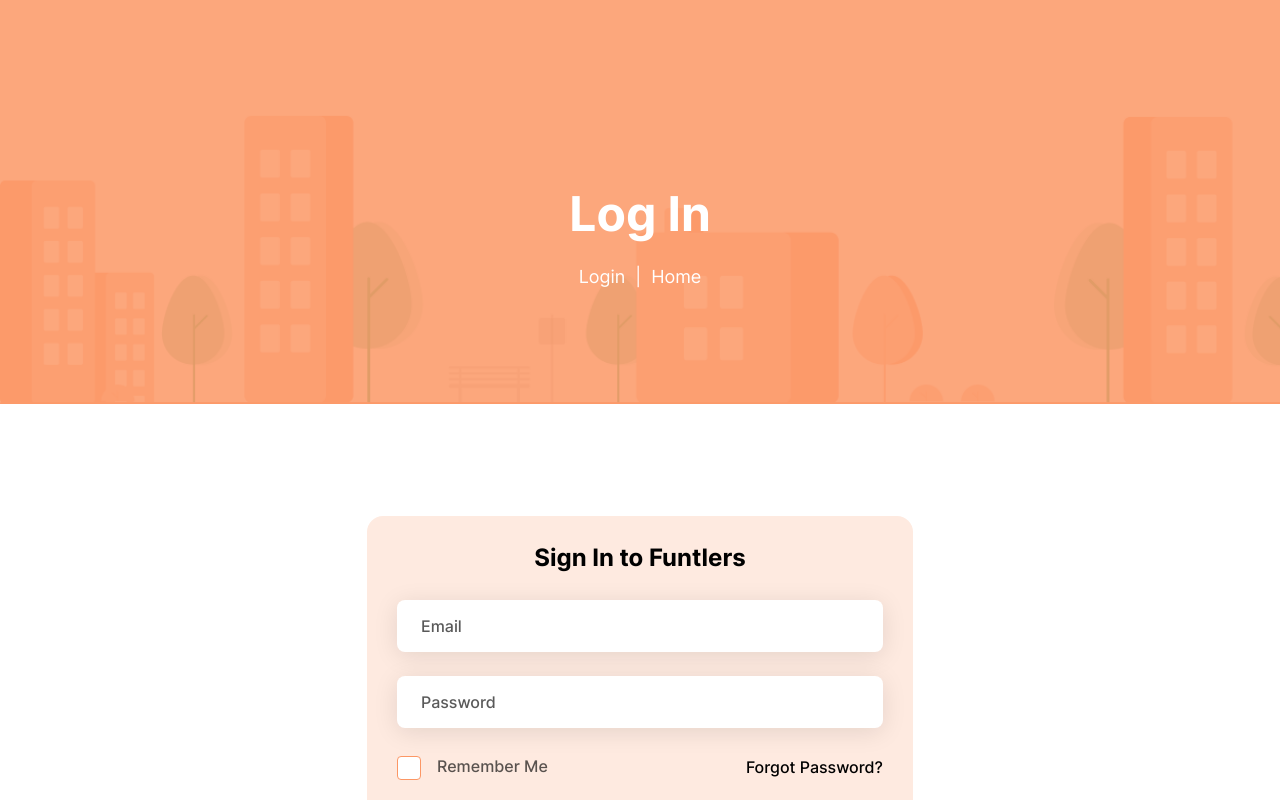
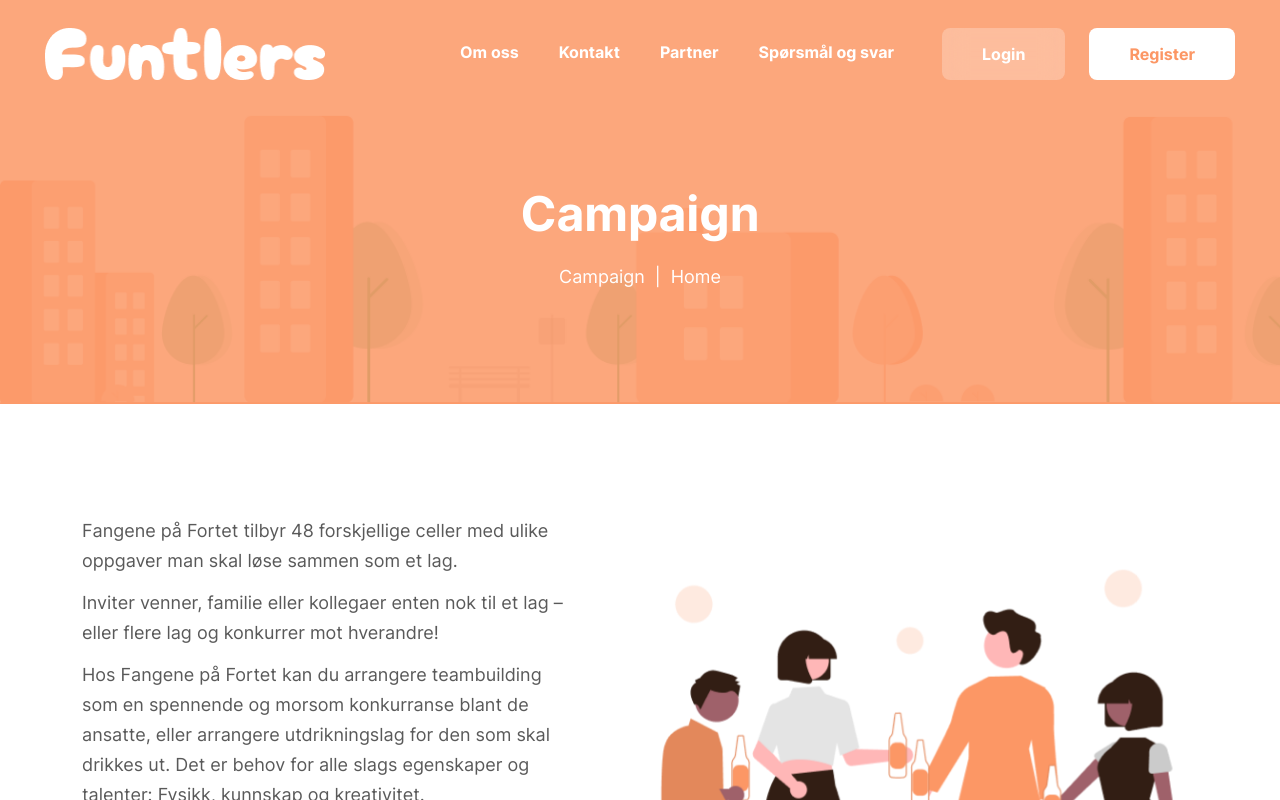
Before and after one commit to the-teck-nerd/funtlers-app, a React (Create React App) app: page /campaign in a window 1280 px wide. Shown: the top 800 px of the page. Built offline with nearby package versions, Linux system fonts and the light colour scheme.

Commit message:
feat(login): login with session

```diff
--- a/package.json
+++ b/package.json
@@ -8,9 +8,12 @@
     "@testing-library/user-event": "^13.5.0",
     "axios": "^1.2.0",
     "bootstrap": "^5.2.3",
+    "formik": "^2.2.9",
     "react": "^18.2.0",
+    "react-auth-kit": "^2.7.0",
     "react-bootstrap": "^2.6.0",
     "react-dom": "^18.2.0",
+    "react-hot-toast": "^2.4.0",
     "react-router-dom": "^6.4.3",
     "react-scripts": "^5.0.1",
     "sass": "^1.56.1",
--- a/src/App.js
+++ b/src/App.js
@@ -1,4 +1,3 @@
-import { useState } from "react";
 import "./App.scss";
 import { Routes, Route } from "react-router-dom";
 import LandingPage from "./components/LandingPage/LandingPage";
@@ -11,23 +10,21 @@
 import Activities from "./components/Activities/Activities";
 import ActivityDetails from "./components/Activity-Details/ActivityDetails";
 import Payments from "./components/Payments/Payments";
-import Login from './components/Login/Login';
-import SearchResultPage from './components/SearchResultPage/SearchResultPage';
-import TeamPage from './components/TeamPage/TeamPage';
-import BookingConPage from './components/BookingConPage/BookingConPage';
-import CampaignPage from './components/CampaignPage/CampaignPage';
-import Register from './components/Register/Register';
-import React from "react";
+import Login from "./components/Login/Login";
+import SearchResultPage from "./components/SearchResultPage/SearchResultPage";
+import TeamPage from "./components/TeamPage/TeamPage";
+import BookingConPage from "./components/BookingConPage/BookingConPage";
+import CampaignPage from "./components/CampaignPage/CampaignPage";
+import Register from "./components/Register/Register";
+import React   from "react";
+import { getToken } from "./api/LoginService";
+import { useState } from "react";
 
 function App() {
 
-  const [token, setToken] = useState(null);
 
-  if(!token) {
-    return <Login setToken={setToken} />
-  }
+
   return (
-
     <>
       <Header />
       <Routes>
@@ -45,56 +42,24 @@
           exact={true}
           element={<ActivityDetails />}
         />
-        <Route
-          path="/login"
-          exact={true}
-          element={<Login />}
-        />
-        <Route
-          path="/register"
-          exact={true}
-          element={<Register />}
-        />
-        <Route
-          path="/contact"
-          exact={true}
-          element={<ContactPage />}
-        />
-        <Route
-          path="/faq"
-          exact={true}
-          element={<FaqPage />}
-        />
-        <Route
-          path="/about"
-          exact={true}
-          element={<AboutPage />}
-        />
-        <Route
-          path="/partner"
-          exact={true}
-          element={<PartnersPage />}
-        />
+        <Route path="/login" exact={true} element={<Login />} />
+        <Route path="/register" exact={true} element={<Register />} />
+        <Route path="/contact" exact={true} element={<ContactPage />} />
+        <Route path="/faq" exact={true} element={<FaqPage />} />
+        <Route path="/about" exact={true} element={<AboutPage />} />
+        <Route path="/partner" exact={true} element={<PartnersPage />} />
         <Route
           path="/searchResult"
           exact={true}
           element={<SearchResultPage />}
         />
-        <Route
-          path="/team"
-          exact={true}
-          element={<TeamPage />}
-        />
+        <Route path="/team" exact={true} element={<TeamPage />} />
         <Route
           path="/booking-confirmation"
           exact={true}
           element={<BookingConPage />}
         />
-        <Route
-          path="/campaign"
-          exact={true}
-          element={<CampaignPage />}
-        />
+        <Route path="/campaign" exact={true} element={<CampaignPage />} />
       </Routes>
       <Footer />
     </>
--- a/src/api/LoginService.js
+++ b/src/api/LoginService.js
@@ -1,4 +1,4 @@
-export default async function loginUser(credentials, token) {
+export async function loginUser(credentials, token) {
   // return fetch('http://localhost:8080/login', {
   //   method: 'POST',
   //   headers: {
@@ -14,6 +14,7 @@
   ) {
     token.user = "taimoor@gmail.com";
     token.state = "success";
+    token.firstName = "Taimoor";
 
     return token;
   } else {
@@ -21,3 +22,25 @@
     return null;
   }
 }
+
+export function setToken(userToken) {
+  sessionStorage.setItem("token", JSON.stringify(userToken));
+}
+
+export function getToken() {
+  const tokenString = sessionStorage.getItem("token");
+  const userToken = JSON.parse(tokenString);
+
+  return userToken?.state === "success";
+}
+
+export function isLoggedIn() {
+  const tokenString = sessionStorage.getItem("token");
+  const user = JSON.parse(tokenString);
+
+  return user?.state === "success" ? user : null;
+}
+export function logOut(setIsLoggedOut) {
+  setIsLoggedOut(null);
+  sessionStorage.removeItem("token");
+}
--- a/src/components/Header/Header.js
+++ b/src/components/Header/Header.js
@@ -1,60 +1,72 @@
-import React from 'react'
-import './Header.scss';
+import React, { useState } from "react";
+import "./Header.scss";
 import { Link } from "react-router-dom";
-import ThemeBtn from '../ThemeBtn/ThemeBtn';
+import ThemeBtn from "../ThemeBtn/ThemeBtn";
 
-import BrandLogo from '../../img/brand-logo.png';
+import BrandLogo from "../../img/brand-logo.png";
+
+import { isLoggedIn, logOut } from "../../api/LoginService";
 
 function Header() {
+
+
+    debugger;
+  const [user, setUser] = useState(isLoggedIn());
+
+
   return (
-        <header className='header_main'>
-            <div className='container-fluid'>
-                <div className='wrapper'>
-                    <Link to="/" className='logo_otr'>
-                        <img className='logo' src={BrandLogo} alt='logo' />
+    <header className="header_main">
+      <div className="container-fluid">
+        <div className="wrapper">
+          <Link to="/" className="logo_otr">
+            <img className="logo" src={BrandLogo} alt="logo" />
           </Link>
-                    <div className='action_menu_otr'>
-                        <ul className='menu_ul'>
-                            <li className='menu_li'>
-                                <Link to="/about" className='menu_a heading-sb'>
+          <div className="action_menu_otr">
+            <ul className="menu_ul">
+              <li className="menu_li">
+                <Link to="/about" className="menu_a heading-sb">
                   Om oss
                 </Link>
               </li>
-                            <li className='menu_li'>
-                                <Link to="/contact" className='menu_a heading-sb'>
+              <li className="menu_li">
+                <Link to="/contact" className="menu_a heading-sb">
                   Kontakt
                 </Link>
               </li>
-                            <li className='menu_li'>
-                                <Link to="/partner" className='menu_a heading-sb'>
+              <li className="menu_li">
+                <Link to="/partner" className="menu_a heading-sb">
                   Partner
                 </Link>
               </li>
-                            <li className='menu_li'>
-                                <Link to="/faq" className='menu_a heading-sb'>
+              <li className="menu_li">
+                <Link to="/faq" className="menu_a heading-sb">
                   Spørsmål og svar
                 </Link>
               </li>
             </ul>
-                        <div className='action_otr'>
-                            <Link to="/login" className='action'>
-                                <ThemeBtn
-                                    BtnClass='Theme_btn_light'
-                                    BtnText='Login'
-                                />
+            {!user ? (
+              <div className="action_otr">
+                <Link to="/login" className="action" state={setUser}>
+                  <ThemeBtn BtnClass="Theme_btn_light" BtnText="Login" />
                 </Link>
-                            <Link to="/register" className='action'>
-                                <ThemeBtn
-                                    BtnClass='Theme_btn_white'
-                                    BtnText='Register'
-                                />
+                <Link to="/register" className="action">
+                  <ThemeBtn BtnClass="Theme_btn_white" BtnText="Register" />
                 </Link>
               </div>
+            ) : (
+              <div className="action_otr">
+               <u> {user?.firstName}</u>
+                <Link  className="action">
+                  <ThemeBtn onClick={()=>logOut(setUser)} BtnClass="Theme_btn_white" BtnText="Log Out" />
+                </Link>
+              </div>
+            )}
+            {}
           </div>
         </div>
       </div>
     </header>
-    )
+  );
 }
 
-export default Header
+export default Header;
--- a/src/components/Login/Login.js
+++ b/src/components/Login/Login.js
@@ -1,106 +1,91 @@
-import React, { useState } from 'react'
-import { Link } from 'react-router-dom';
-import Check from '../Check/Check';
-import InnerHeader from '../InnerHeader/InnerHeader';
-import Input from '../Input/Input';
-import ThemeBtn from '../ThemeBtn/ThemeBtn';
-import toast, { Toaster } from 'react-hot-toast';
-import { RequireAuth } from "react-auth-kit"
-import './Login.scss';
-import loginUser from '../../api/LoginService'
+import React, { useState } from "react";
+import { Link } from "react-router-dom";
+import Check from "../Check/Check";
+import InnerHeader from "../InnerHeader/InnerHeader";
+import "./Login.scss";
+import { loginUser, setToken } from "../../api/LoginService";
+import { useLocation } from "react-router-dom";
+let token = { state: "success" | "failed", email: "", firstName: "" };
 
-
-
-
-let token ={ state:"success"|"failed", user:"" }
-
-export default function Login({ setToken }) {
-
+export default function Login(props) {
+  debugger;
+  const location = useLocation();
 
 
   const [userName, setUserName] = useState();
   const [password, setPassword] = useState();
 
-
-
-
-  const handleSubmit = async e => {
+  const handleSubmit = async (e) => {
 
     e.preventDefault();
-    const response = await loginUser({
+    const response = await loginUser(
+      {
         userName,
-      password
-    }, token);
+        password,
+      },
+      token
+    );
     setToken(response);
-  }
+  };
 
   return (
-
-        <div className='Login_page'>
-            <div><Toaster /></div>
-            <InnerHeader
-                HeaderHeading="Log In"
-                PageText="Login"
-            />
-            <section className='login_main'>
-                <div className='container'>
-                    <div className='row row_custom'>
-                        <div className='col-lg-6 col_form_otr'>
-                            <div className='col_form_inr'>
-                                <h3 className='heading-h3 form_heading'>
-                                    Sign In to Funtlers
-                                </h3>
-                                <form onSubmit={handleSubmit} className='form_main'>
-                                    <div className='Input_otr'>
-
+    <div className="Login_page">
+      <InnerHeader HeaderHeading="Log In" PageText="Login" />
+      <section className="login_main">
+        <div className="container">
+          <div className="row row_custom">
+            <div className="col-lg-6 col_form_otr">
+              <div className="col_form_inr">
+                <h3 className="heading-h3 form_heading">Sign In to Funtlers</h3>
+                <form onSubmit={handleSubmit} className="form_main">
+                  <div className="Input_otr">
                     <input
                       required
                       className="Theme_input_white form_input"
                       type="email"
                       name="email"
                       placeholder="Email"
-                                            onChange={e => setUserName(e.target.value)}
+                      onChange={(e) => setUserName(e.target.value)}
                       autoComplete="off"
-
                     />
-
-
                   </div>
-                                    <div className='Input_otr'>
-
+                  <div className="Input_otr">
                     <input
                       required
                       className="Theme_input_white form_input"
                       type="password"
                       name="password"
                       placeholder="Password"
-                                            onChange={e => setPassword(e.target.value)}
+                      onChange={(e) => setPassword(e.target.value)}
                     />
                   </div>
-                                    <div className='Input_otr check_forget_otr'>
-                                        <Check
-                                            CheckLabel="Remember Me"
-                                        />
-                                        <Link className='heading-s forgot_text'>
+                  <div className="Input_otr check_forget_otr">
+                    <Check CheckLabel="Remember Me" />
+                    <Link className="heading-s forgot_text">
                       Forgot Password?
                     </Link>
                   </div>
-                                    <div className='Input_otr action_otr'>
-                                        <button className="Theme_btn_primary form_btn" type='submit'>Login</button>
+                  <div className="Input_otr action_otr">
+                    <button
+                      className="Theme_btn_primary form_btn"
+                      type="submit"
+                    >
+                      Login
+                    </button>
                   </div>
-                                    <p className='heading-sb Input_otr heading_another'>
+                  <p className="heading-sb Input_otr heading_another">
                     Another way to login
                   </p>
-                                    <div className='google_facebok_otr'>
-                                        <Link className='buttons_otr google_button'>
+                  <div className="google_facebok_otr">
+                    <Link className="buttons_otr google_button">
                       <i class="ri-google-fill button_icon"></i>
-                                            <p className='heading-sb button_text'>
+                      <p className="heading-sb button_text">
                         Login with Google
                       </p>
                     </Link>
-                                        <Link className='buttons_otr facebook_button'>
+                    <Link className="buttons_otr facebook_button">
                       <i class="ri-facebook-circle-fill button_icon"></i>
-                                            <p className='heading-sb button_text'>
+                      <p className="heading-sb button_text">
                         Login with Facebook
                       </p>
                     </Link>
@@ -112,6 +97,5 @@
         </div>
       </section>
     </div>
-    )
-
+  );
 }
--- a/src/components/ThemeBtn/ThemeBtn.js
+++ b/src/components/ThemeBtn/ThemeBtn.js
@@ -4,7 +4,7 @@
 function ThemeBtn(props) {
     return (
         <>
-            <button className={props.BtnClass}>
+            <button onClick={props.onClick} className={props.BtnClass}>
                 {props.BtnText}
             </button>
         </>
```
Also changed, not shown: 1 other file (tests, documents, lock files or other folders). Lines whose indentation alone changed are shown as unchanged.
